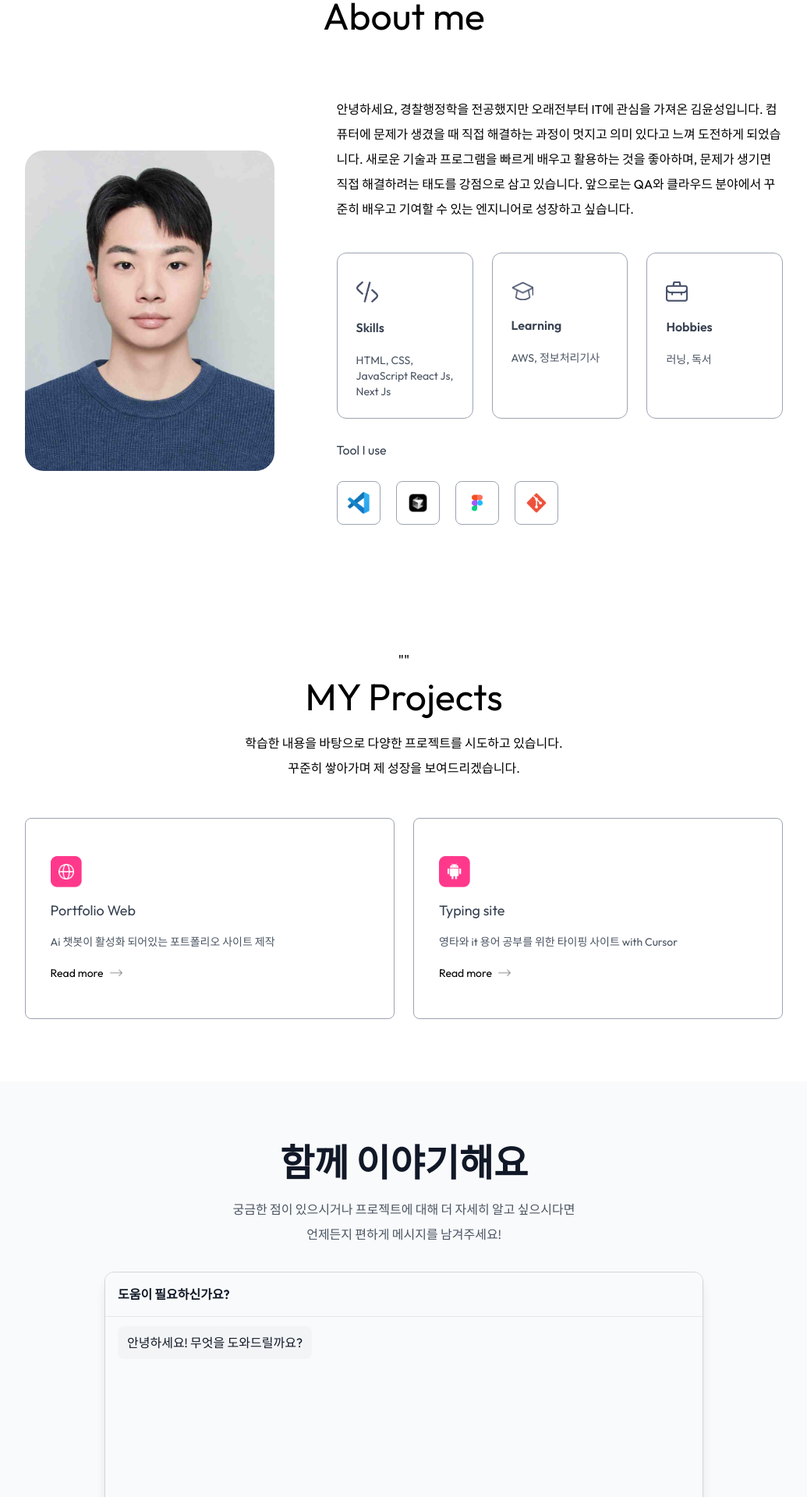
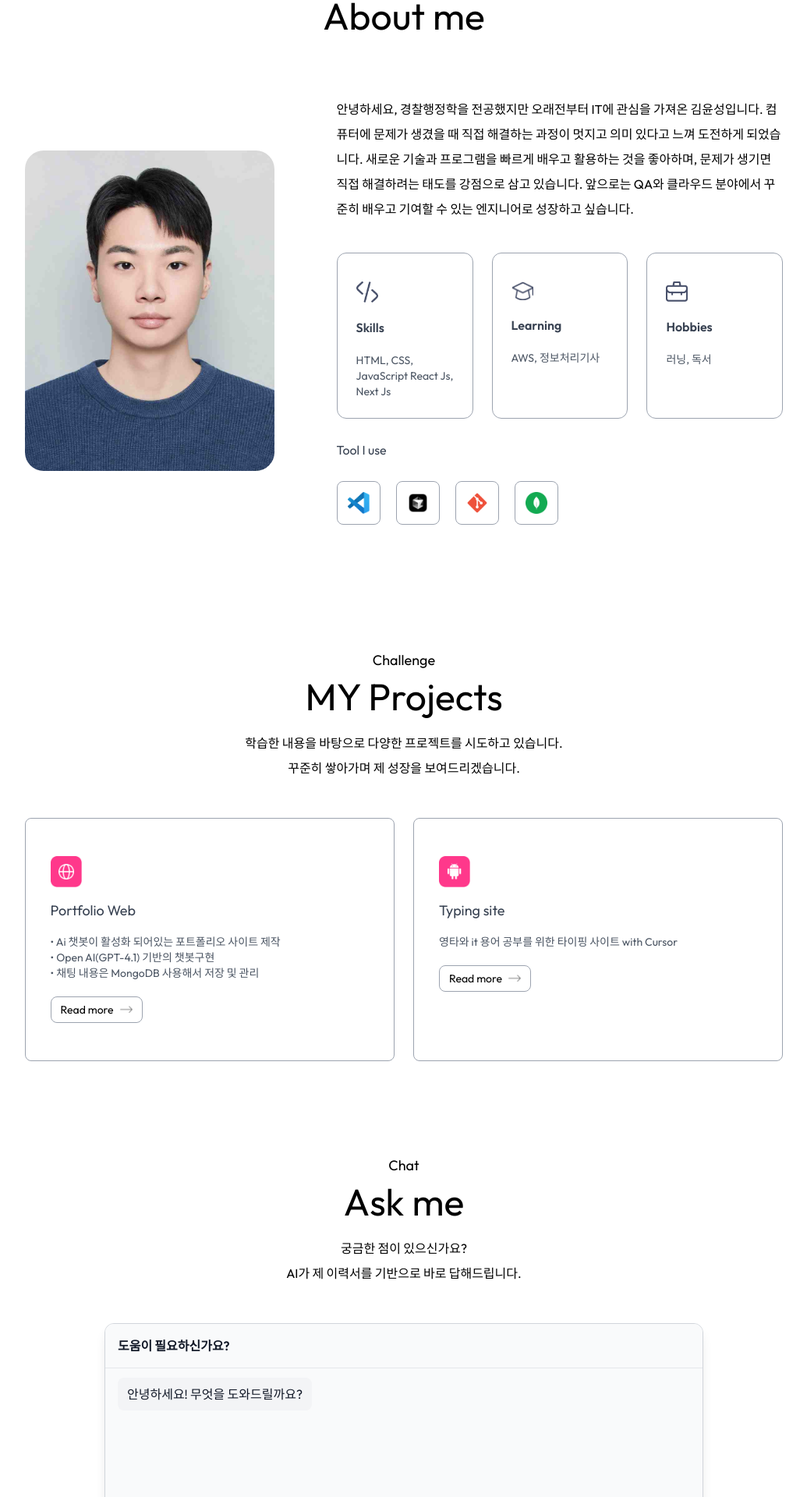
Before and after one commit to kys980819/portfolio, a Next.js app: page / in a window 1280 px wide. Shown: the part 880-2800 px from the top of the page at 78% size, without its empty margins (122-1157 px from the left). Built offline with nearby package versions, Linux system fonts and the light colour scheme; a web font is replaced by a local one.

Commit message:
툴아이콘, 텍스트, 타이핑사이트연결

```diff
--- a/app/components/About.jsx
+++ b/app/components/About.jsx
@@ -8,11 +8,11 @@ const About = () => {
       <h4 className='text-center mb-2 text-lg'> Introduction </h4>
       <h2 className='text-center text-5xl'> About me </h2>
 
-      <div className='flex w-full flex-col lg:flex-row items-center gap-20 my-20'>
+      <div className='flex w-full flex-col lg:flex-row items-center justify-center gap-20 my-20'>
         <div className='w-64 sm:w-80 rounded-3xl max-w-none'>
             <Image src={assets.profile_kys_img} alt='user' className='w-full rounded-3xl'/>
         </div>
-        <div className='flex-1'>
+        <div className='flex-1 flex flex-col items-center lg:items-start'>
             <p className='mb-10 max-w-2xl'>
             안녕하세요, 경찰행정학을 전공했지만 오래전부터 IT에 관심을 가져온 김윤성입니다.
             컴퓨터에 문제가 생겼을 때 직접 해결하는 과정이 멋지고 의미 있다고 느껴 도전하게 되었습니다.
--- a/app/components/ChatSection.jsx
+++ b/app/components/ChatSection.jsx
@@ -6,22 +6,19 @@ import { useChatbot } from './ChatbotProvider'
 const ChatSection = () => {
   const { hasSavedHistory, resetConversation } = useChatbot();
   return (
-    <section id='chat' className='w-full px-[12%] py-20 scroll-mt-10 bg-gray-50 dark:bg-darkTheme'>
-      <div className='text-center mb-8'>
-        <h2 className='text-5xl font-bold mb-5 text-gray-900 dark:text-white'>
-          함께 이야기해요
-        </h2>
-        <p className='max-w-2xl mx-auto text-gray-600 dark:text-white/80'>
-          궁금한 점이 있으시거나 프로젝트에 대해 더 자세히 알고 싶으시다면<br/>
-          언제든지 편하게 메시지를 남겨주세요!
+    <div id='chat' className='w-full px-[12%] py-10 scroll-mt-20'>
+        <h4 className='text-center mb-2 text-lg'> Chat </h4>
+        <h2 className='text-center text-5xl'> Ask me </h2>
+
+        <p className='text-center max-w-2xl mx-auto mt-5 mb-12'>
+        궁금한 점이 있으신가요?<br/> AI가 제 이력서를 기반으로 바로 답해드립니다.
         </p>
-      </div>
 
-      {/* 인라인 모드로 중앙 상태의 채팅창 사용 */}
-      <div className='max-w-3xl mx-auto'>
-        <Chatbot mode="inline" />
-      </div>
-    </section>
+        {/* 인라인 모드로 중앙 상태의 채팅창 사용 */}
+        <div className='max-w-3xl mx-auto'>
+          <Chatbot mode="inline" />
+        </div>
+    </div>
   )
 }
 
--- a/app/components/Header.jsx
+++ b/app/components/Header.jsx
@@ -12,7 +12,7 @@ const Header = () => {
         안녕하세요 저는 김윤성 입니다 <Image src={assets.hand_icon} alt='' className='w-6'/> </h3>
       <h1 className='text-3xl sm:text-6xl lg:text-[66px]'> 한국에서 it 공부중입니다</h1>
       <p className='max-w-2xl mx-auto'>
-        현재는 웹개발을 공부중입니다. <br/> 앞으로 QA, 클라우드엔지니어, 정보보안 분야에 대해서 공부 할 예정입니다. </p>
+        현재는 웹개발을 기반으로 it 기초 공부중입니다. <br/> 앞으로 클라우드, 정보보안 분야에 대해서 공부 할 예정입니다. </p>
       <div className='flex flex-col sm:flex-row items-center gap-4 mt-4'>
         <a href="#sample-resume.pdf" download className='px-10 py-3 border rounded-full
          border-gray-500 flex items-center gap-2 bg-white dark:text-black'>
--- a/app/components/Projects.jsx
+++ b/app/components/Projects.jsx
@@ -5,7 +5,7 @@ import React from 'react'
 const Projects = () => {
   return (
     <div id='projects' className='w-full px-[12%] py-10 scroll-mt-20'>
-        <h4 className='text-center mb-2 text-lg'> "" </h4>
+        <h4 className='text-center mb-2 text-lg'> Challenge </h4>
         <h2 className='text-center text-5xl'> MY Projects </h2>
 
         <p className='text-center max-w-2xl mx-auto mt-5 mb-12'>
@@ -19,10 +19,10 @@ const Projects = () => {
                      dark:hover:bg-darkHover dark:hover:shadow-white'>
                         <Image src={icon} alt='' className='w-10'/>
                         <h3 className='text-lg my-4 text-gray-700 dark:text-white'>{title}</h3>
-                        <p className='text-sm text-gray-600 leading-5 dark:text-white/80'>
+                        <p className='text-sm text-gray-600 leading-5 dark:text-white/80 whitespace-pre-line'>
                             {description}
                         </p>
-                        <a href={link}className='flex items-center gap-2 text-sm mt-5'>
+                        <a href={link} target="_blank" rel="noopener noreferrer" className='inline-flex items-center gap-2 text-sm mt-5 border border-gray-400 rounded-lg px-3 py-1.5 w-fit'>
                             Read more <Image src={assets.right_arrow} alt='' className='w-4'/>
                         </a>
 
--- a/assets/assets.js
+++ b/assets/assets.js
@@ -8,6 +8,7 @@ import vscode from './vscode.png';
 import figma from './figma.png';
 import git from './git.png';
 import cursor from './cursor.png';
+import mongodb from './mongodb.png';
 import right_arrow_white from './right-arrow-white.png';
 import logo from './logo.png';
 import logo_dark from './logo_dark.png';
@@ -45,6 +46,7 @@ export const assets = {
     figma,
     git,
     cursor,
+    mongodb,
     right_arrow_white,
     logo,
     logo_dark,
@@ -96,8 +98,9 @@ export const workData = [
 ]
 
 export const serviceData = [
-    { icon: assets.web_icon, title: 'Portfolio Web', description: 'Ai 챗봇이 활성화 되어있는 포트폴리오 사이트 제작', link: '' },
-    { icon: assets.mobile_icon, title: 'Typing site', description: '영타와 it 용어 공부를 위한 타이핑 사이트 with Cursor', link: '' },
+    { icon: assets.web_icon, title: 'Portfolio Web', description:
+        '• Ai 챗봇이 활성화 되어있는 포트폴리오 사이트 제작\n• Open AI(GPT-4.1) 기반의 챗봇구현\n• 채팅 내용은 MongoDB 사용해서 저장 및 관리', link: '' },
+    { icon: assets.mobile_icon, title: 'Typing site', description: '영타와 it 용어 공부를 위한 타이핑 사이트 with Cursor', link: 'https://it-typing-game.vercel.app/' },
     // { icon: assets.ui_icon, title: '', description: '', link: '' },
     // { icon: assets.graphics_icon, title: '', description: '', link: '' },
 ]
@@ -110,5 +113,5 @@ export const infoList = [
 ];
 
 export const toolsData = [
-    assets.vscode, assets.cursor, assets.figma, assets.git
+    assets.vscode, assets.cursor, assets.git, assets.mongodb
 ];
```
